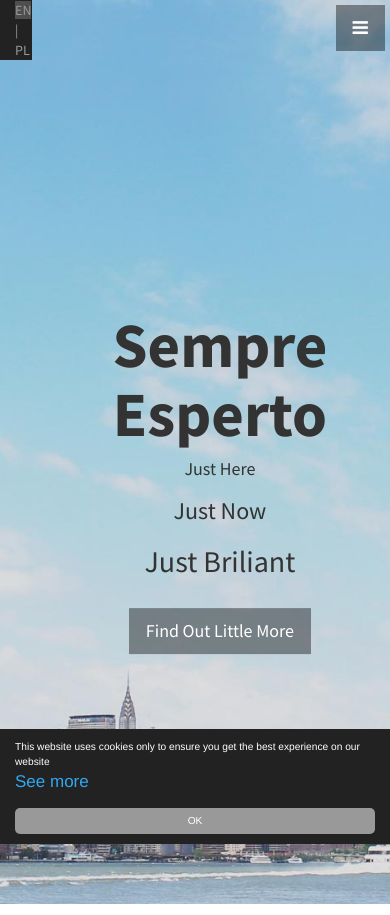
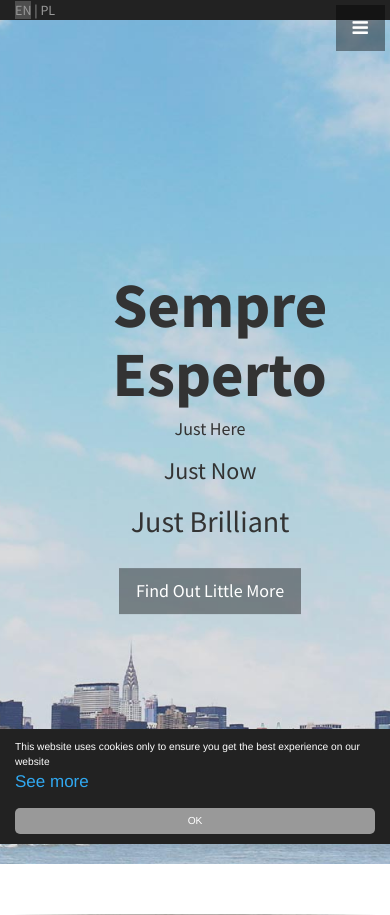
Before and after one commit to mystery124/sempreespertohomepagepl, a PHP site: page / in a window 390 px wide. Shown: the top 915 px of the page. Run offline with PHP 8.4, Linux system fonts and the light colour scheme.

Commit message:
Responsivness upgrade

```diff
--- a/css/dark-floating.css
+++ b/css/dark-floating.css
@@ -217,14 +217,14 @@
 }
 
 .fadeOut {
-    -webkit-animation-duration: 1.0s;
-    animation-duration: 1.0s;
+    -webkit-animation-duration: 0.6s;
+    animation-duration: 0.6s;
     -webkit-animation-fill-mode: both;
     animation-fill-mode: both;
-    -webkit-animation-duration: 1.2s;
-    -moz-animation-duration: 1.2s;
-    -o-animation-duration: 1.2s;
-    animation-duration: 1.2s;
+    -webkit-animation-duration: 0.8s;
+    -moz-animation-duration: 0.8s;
+    -o-animation-duration: 0.8s;
+    animation-duration: 0.8s;
     -webkit-animation-fill-mode: both;
     -moz-animation-fill-mode: both;
     -o-animation-fill-mode: both;
--- a/css/stylish-portfolio.css
+++ b/css/stylish-portfolio.css
@@ -68,6 +68,7 @@ body {
     text-align: center;
     display: table-cell;
     vertical-align: middle;
+    width: 100%;
 }
 
 .text-vertical-center {
--- a/index.html
+++ b/index.html
@@ -11,7 +11,7 @@
     <meta name="keywords" content="Salesforce, CRM, SFDC, Salesforce.com, Force.com, Force, salesforce, salesforce.com, force.com, heroku, sfdc, crm, apex, sales cloud, service cloud, marketing">
 
 
-    <title>Sempre Esperto - Just briliant</title>
+    <title>Sempre Esperto - Just brilliant</title>
 
     <link rel="icon" href="/img/expert.png">
 
@@ -82,7 +82,7 @@
     <header id="top" class="header">
         <div class="container">
             <div class="row">
-                <div class="col-md-1 col-lg-1 col-sm-1 col-xs-1 langSelector">
+                <div class="col-md-1 col-lg-1 col-sm-12 col-xs-12 langSelector">
                     <span><a lang="en" title="English" href="#" ng-click="setLang('en-US');" ng-class="{'langActive': userConfig.lang == 'en-US'}">EN</a> </span>
                     |
                     <span><a lang="pl" title="Polski" href="#" ng-click="setLang('pl');" ng-class="{'langActive': userConfig.lang == 'pl'}">PL</a> </span>
@@ -94,7 +94,7 @@
                         <h1>{{ labels.NAME }}</h1>
                         <h4>{{ labels.JUST_HERE }}</h4>
                         <h3>{{ labels.JUST_NOW }}</h3>
-                        <h2>{{ labels.JUST_BRILIANT }}</h2>
+                        <h2>{{ labels.JUST_BRILLIANT }}</h2>
                         <br>
                         <a href="#about" class="btn btn-dark btn-lg">{{ labels.FIND_OUT }}</a>
                     </div>
@@ -129,7 +129,7 @@
                                 </a>
                             </div>
                             <div class="col-md-6 col-lg-6">
-                                <a href="#about" target="_blank">
+                                <a href="res/OCP.pdf" target="_blank">
                                     <img class="img-responsive"  src="img/ocp.jpg">
                                 </a>
                             </div>
@@ -205,6 +205,7 @@
                                 </div>
                             </div>
                         </div>
+                        <h2>{{ labels.MORE_SOON }}</h2>
                         <!-- /.row (nested) -->
                     </div>
                     <!-- /.col-lg-10 -->
@@ -270,6 +271,14 @@
                             </li>
                         </ul>
                         <br>
+                        <ul class="social-network social-circle visible-md-inline visible-lg-inline .hidden-xs .hidden-sm">
+                            <li><a ng-href="{{ links.FB_LINK }}" target="_blank" class="icoFacebook" title="Facebook"><i class="fa fa-facebook"></i></a></li>
+                            <li><a ng-href="{{ links.SKYPE_LINK }}" target="_blank" class="icoSkype" title="Twitter"><i class="fa fa-skype"></i></a></li>
+                            <li><a ng-href="{{ links.GPLUS_LINK }}" target="_blank" class="icoGoogle" title="Google +"><i class="fa fa-google-plus"></i></a></li>
+                            <li><a ng-href="{{ links.LINKED_LINK }}" target="_blank" class="icoLinkedin" title="Linkedin"><i class="fa fa-linkedin-square"></i></a></li>
+                        </ul>
+                    </div>
+                    <div class="col-xs-12 visible-xs-block visible-sm-block text-center .hidden-md .hidden-lg">
                         <ul class="social-network social-circle">
                             <li><a ng-href="{{ links.FB_LINK }}" target="_blank" class="icoFacebook" title="Facebook"><i class="fa fa-facebook"></i></a></li>
                             <li><a ng-href="{{ links.SKYPE_LINK }}" target="_blank" class="icoSkype" title="Twitter"><i class="fa fa-skype"></i></a></li>
@@ -277,8 +286,6 @@
                             <li><a ng-href="{{ links.LINKED_LINK }}" target="_blank" class="icoLinkedin" title="Linkedin"><i class="fa fa-linkedin-square"></i></a></li>
                         </ul>
                     </div>
-
-
         </section>
 
         <!-- Footer -->
--- a/js/main.js
+++ b/js/main.js
@@ -6,7 +6,7 @@
                 NAME: "Sempre Esperto",
                 JUST_HERE: "Just Here",
                 JUST_NOW: "Just Now",
-                JUST_BRILIANT: "Just Briliant",
+                JUST_BRILLIANT: "Just Brilliant",
                 FIND_OUT: "Find Out Little More",
                 OWN_NAME: "Stefan Abramiuk",
                 OWN_ABOUT: "Owner and Founder of Sempre Esperto",
@@ -29,14 +29,15 @@
                 DISCOVER: "Discover",
                 COOKIE_CONSENT: "This website uses cookies only to ensure you get the best experience on our website",
                 SEE_MORE: 'See more',
-                CONFIRM: "OK"
+                CONFIRM: "OK",
+                MORE_SOON: "More soon..."
             },
             'pl': {
                 TITLE : "Sempre Esperto - Just briliant",
                 NAME: "Sempre Esperto",
                 JUST_HERE: "Po prostu tutaj",
                 JUST_NOW: "Po prostu teraz",
-                JUST_BRILIANT: "Po prostu genialne",
+                JUST_BRILLIANT: "Po prostu genialne",
                 FIND_OUT: "Dowiedz się trochę więcej",
                 OWN_NAME: "Stefan Abramiuk",
                 OWN_ABOUT: "Właściciel i założyciel Sempre Esperto",
@@ -59,7 +60,8 @@
                 DISCOVER: "Odkrywaj",
                 COOKIE_CONSENT: 'Ta strona używa plików "cookie" wyłącznie w celu poprawy jakości doznań użytkownika',
                 SEE_MORE: 'Zobacz więcej',
-                CONFIRM: "OK"
+                CONFIRM: "OK",
+                MORE_SOON: "Więcej wkrótce..."
 
             },
         },
```
Also changed, not shown: 1 other file.
